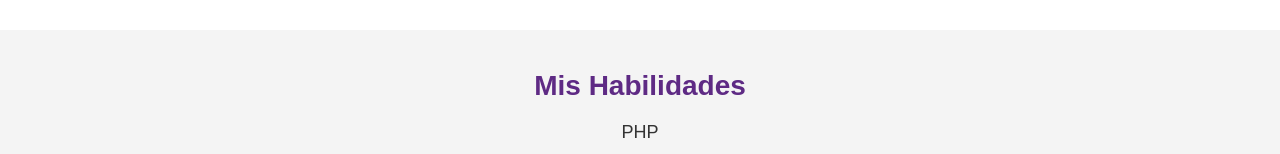
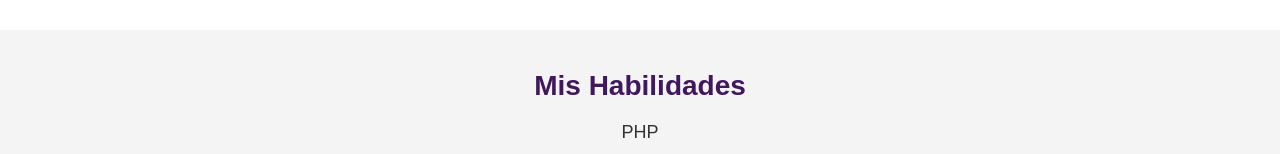
Before and after one commit to MAKADEV-coder/MAKADEV.github.io, a plain HTML site: page index.html in a window 1280 px wide. Shown: the part 236-390 px from the top of the page. Drawn offline with Linux system fonts and the light colour scheme.

Commit message:
Cambio V7

```diff
--- a/styles.css
+++ b/styles.css
@@ -63,7 +63,7 @@ header p {
 .skills h2 {
     font-size: 28px;
     margin-bottom: 20px;
-    color: #5e2a84;  /* Morado oscuro */
+    color: #41185e;  /* Morado oscuro */
 }
 
 .skills ul {
```
